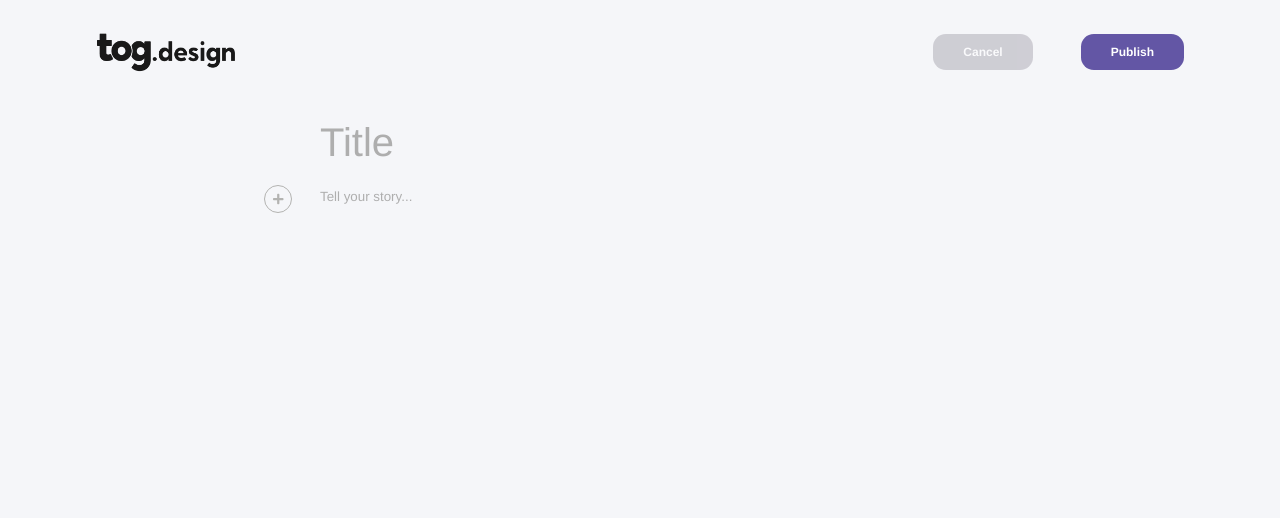
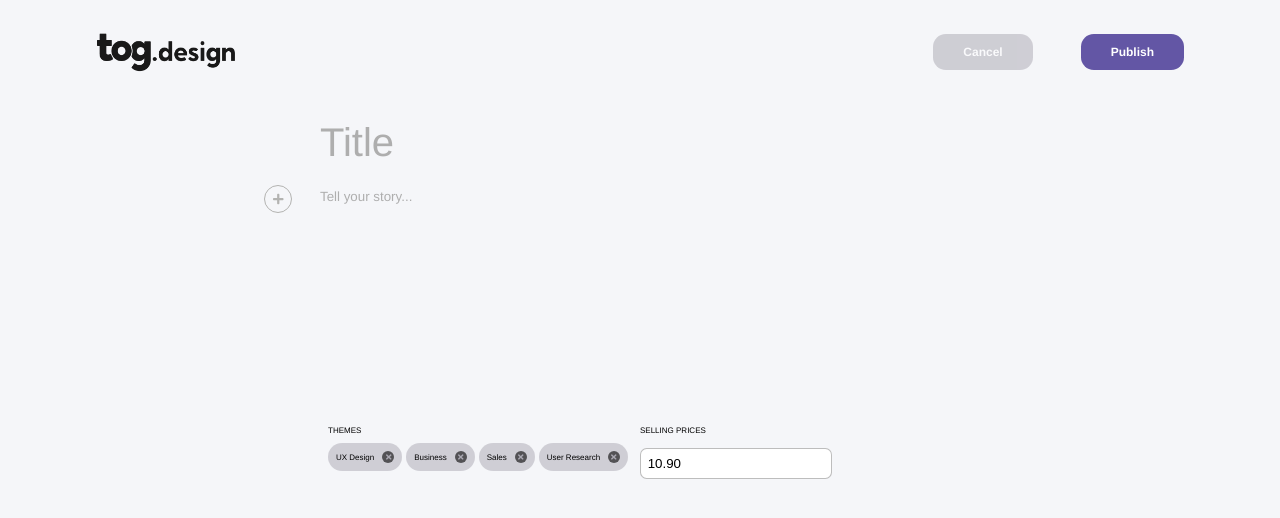
Before and after one commit to fabiobends/togdesign-test, a Next.js app: page /create in a window 1280 px wide. Shown: the top 518 px of the page. Built offline with nearby package versions, Linux system fonts and the light colour scheme; a web font is replaced by a local one.

Commit message:
Fix issue when posting an article with image

```diff
--- a/pages/create.tsx
+++ b/pages/create.tsx
@@ -8,6 +8,9 @@ import {
   faTimes
 } from "@fortawesome/free-solid-svg-icons";
 import { FontAwesomeIcon } from "@fortawesome/react-fontawesome";
+import FormData from "form-data";
+import Head from "next/head";
+import Link from "next/link";
 import { useState } from "react";
 import styles from "../styles/pages/Create.module.css";
 import api from "../utils/api";
@@ -17,44 +20,65 @@ export default function Create() {
   const [image, setImage] = useState<File>(null);
   const [title, setTitle] = useState("");
   const [content, setContent] = useState("");
+  const [price, setPrice] = useState("10.90");
 
+  // switches floating row buttons
   function handleToggle() {
     setToggle(!toggle);
   }
 
-  function submitArticle() {
+  // clear/cancel article
+  function handleClear() {
+    setImage(null);
+    setTitle("");
+    setContent("");
+    setPrice("");
+  }
+
+  // submit article
+  function submitArticle(event: React.FormEvent) {
     event.preventDefault();
     let themes = ["UX Design", "Business", "Sales", "User Research"];
     let author = "Daniel Alves";
-    let price = 10.9;
     let sales = 100;
     let publisher = "Tog Design";
-    let data = {
-      themes,
-      price,
-      author,
-      sales,
-      publisher,
-      title,
-      content,
-      image,
-    };
+
+    const form = new FormData();
+    form.append("themes", themes);
+    form.append("price", price);
+    form.append("author", author);
+    form.append("image", image);
+    form.append("publisher", publisher);
+    form.append("sales", sales);
+    form.append("title", title);
+    form.append("content", content);
+
     api
-      .post("/article", data)
-      .then((response) => console.log(response.data))
+      .post("/article", form, { headers: form.getHeaders })
+      .then((response) => {
+        console.log(response.data);
+        handleClear();
+      })
       .catch((e) => console.log(e));
   }
 
   return (
     <form onSubmit={submitArticle} className={styles.containerArticle}>
+      <Head>
+        <title>Create Article</title>
+      </Head>
       <nav className={styles.navArticle}>
-        <img
-          className={styles.logo}
-          src="assets/tog_logo.png"
-          alt="Tog Design"
-        />
+        <Link href="/">
+          <img
+            className={styles.logo}
+            src="assets/tog_logo.png"
+            alt="Tog Design"
+          />
+        </Link>
         <div>
-          <button className={styles.cancelArticle}>Cancel</button>
+          <button onClick={handleClear} className={styles.cancelArticle}>
+            Cancel
+          </button>
           <button type="submit" className={styles.submitArticle}>
             Publish
           </button>
@@ -119,7 +143,47 @@ export default function Create() {
               value={content}
               onChange={(ev) => setContent(ev.target.value)}
               cols={30}
-              rows={5}
+              rows={15}
+            />
+          </div>
+        </div>
+        <div className={styles.additional}>
+          <div className={styles.themes}>
+            <p>Themes</p>
+            <div className={styles.tagsContainer}>
+              <div className={styles.tag}>
+                <span>UX Design</span>
+                <i>
+                  <FontAwesomeIcon icon={faTimes} />
+                </i>
+              </div>
+              <div className={styles.tag}>
+                <span>Business</span>
+                <i>
+                  <FontAwesomeIcon icon={faTimes} />
+                </i>
+              </div>
+              <div className={styles.tag}>
+                <span>Sales</span>
+                <i>
+                  <FontAwesomeIcon icon={faTimes} />
+                </i>
+              </div>
+              <div className={styles.tag}>
+                <span>User Research</span>
+                <i>
+                  <FontAwesomeIcon icon={faTimes} />
+                </i>
+              </div>
+            </div>
+          </div>
+          <div className={styles.sellingPrices}>
+            <p>Selling Prices</p>
+            <input
+              type="number"
+              placeholder="Prices"
+              value={price}
+              onChange={(ev) => setPrice(ev.target.value)}
             />
           </div>
         </div>
--- a/styles/pages/Create.module.css
+++ b/styles/pages/Create.module.css
@@ -23,6 +23,7 @@
 
 .navArticle .logo {
   height: 40px;
+  cursor: pointer;
 }
 
 .navArticle button {
@@ -52,6 +53,7 @@
   flex: 1;
   width: 50%;
   display: flex;
+  flex-direction: column;
   position: relative;
 }
 
@@ -130,3 +132,62 @@
 .form .text div {
   margin-top: 1.5em;
 }
+
+.additional {
+  font-size: 8px;
+  padding: 1em;
+  width: 100%;
+  /* border: yellow 1px solid; */
+  display: flex;
+  justify-content: space-between;
+}
+
+.themes {
+  /* border: 1px blue solid; */
+  flex: 1;
+}
+
+.sellingPrices {
+  width: 50%;
+  /* border: red 1px solid; */
+}
+
+.additional p {
+  text-transform: uppercase;
+}
+
+.tagsContainer {
+  margin-top: 1em;
+  display: flex;
+  flex-wrap: wrap;
+}
+
+.tag {
+  padding: 1em;
+  background:rgba(169, 167, 177, .5);
+  border-radius: 2em;
+  display: flex;
+  align-items: center;
+  margin-right: 0.5em;
+  margin-bottom: 0.5em;
+}
+
+.tag i {
+  background: #00000099;
+  border-radius: 1em;
+  display: flex;
+  justify-content: center;
+  align-items: center;
+  width: 1.5em;
+  height: 1.5em;
+  color: rgba(169, 167, 177);
+  margin-left: 1em;
+}
+
+.sellingPrices input {
+  margin-top: 1em;
+  padding: 0.5em;
+  border: 1px solid #00000042;
+  border-radius: 0.5em;
+  /* outline: none; */
+}
```
